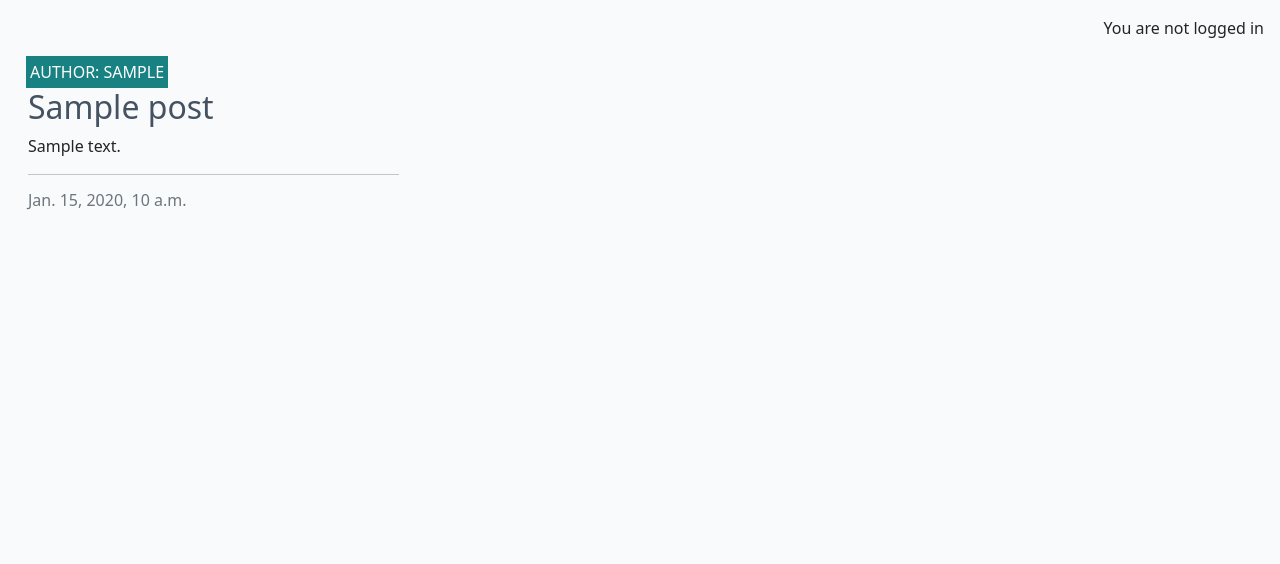
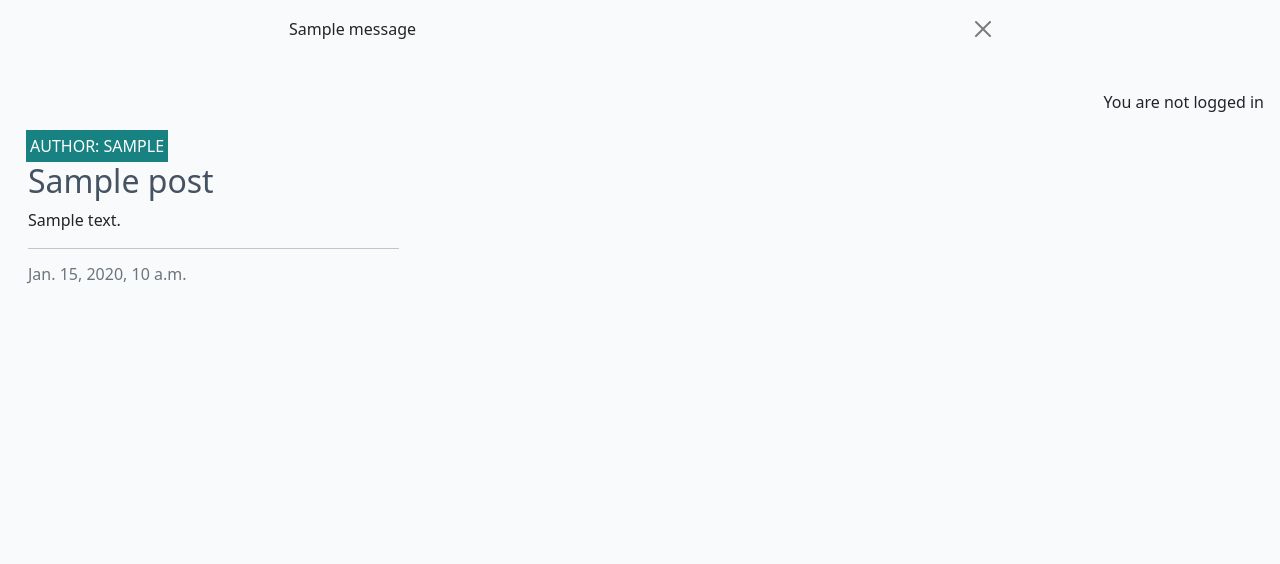
Before and after one commit to vladar21/django-blog, a Django app: page / in a window 1280 px wide. Shown: the part 60-624 px from the top of the page. Run offline with Django 4.2, Linux system fonts and the light colour scheme; tables that the repository leaves empty hold one stand-in row (values such as "Sample post"); one stand-in notice (Sample message) is shown.

Commit message:
display a confirmation message

```diff
--- a/blog/views.py
+++ b/blog/views.py
@@ -1,5 +1,6 @@
 from django.shortcuts import render, get_object_or_404
 from django.views import generic
+from django.contrib import messages
 from .models import Post
 from .forms import CommentForm
 
@@ -40,6 +41,10 @@ def post_detail(request, slug):
                 comment.author = request.user
                 comment.post = post
                 comment.save()
+                messages.add_message(
+                    request, messages.SUCCESS,
+                    'Comment submitted and awaiting approval'
+                )
 
         comment_form = CommentForm()
 
--- a/templates/base.html
+++ b/templates/base.html
@@ -76,6 +76,22 @@
         </div>
     </nav>
 
+    <!-- displaying Django messages -->
+    <div class="container">
+        <div class="row">
+            <div class="col-md-8 offset-md-2">
+                {% for message in messages %}
+                <div class="alert {{ message.tags }} alert-dismissible
+                fade show" id="msg" role="alert">
+                {{ message | safe }}
+                <button type="button" class="btn-close"
+                    data-bs-dismiss="alert" aria-label="Close"></button>
+                </div>
+                {% endfor %}
+            </div>
+        </div>
+    </div>
+
     <main class="flex-shrink-0 main-bg">
         {% if user.is_authenticated %}
         <p class="text-end m-3">You are logged in as {{ user }}</p>
```
